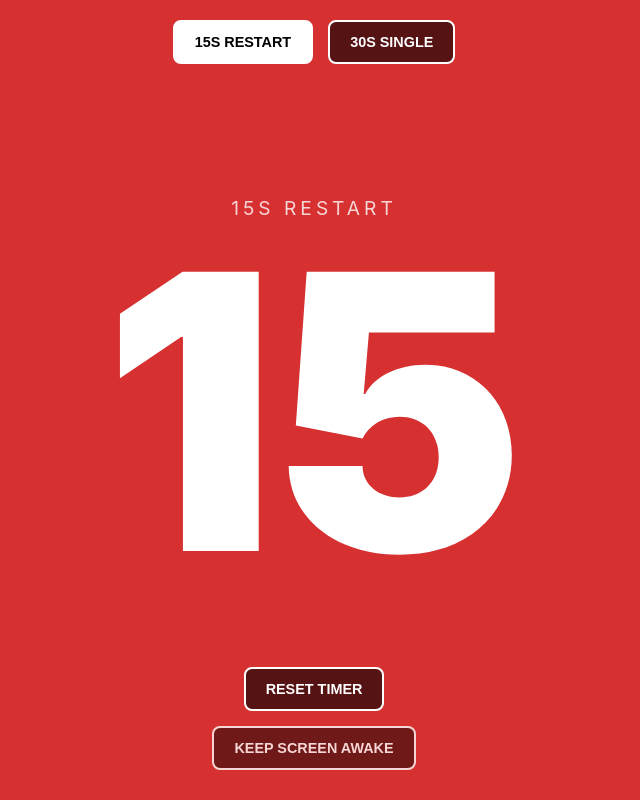
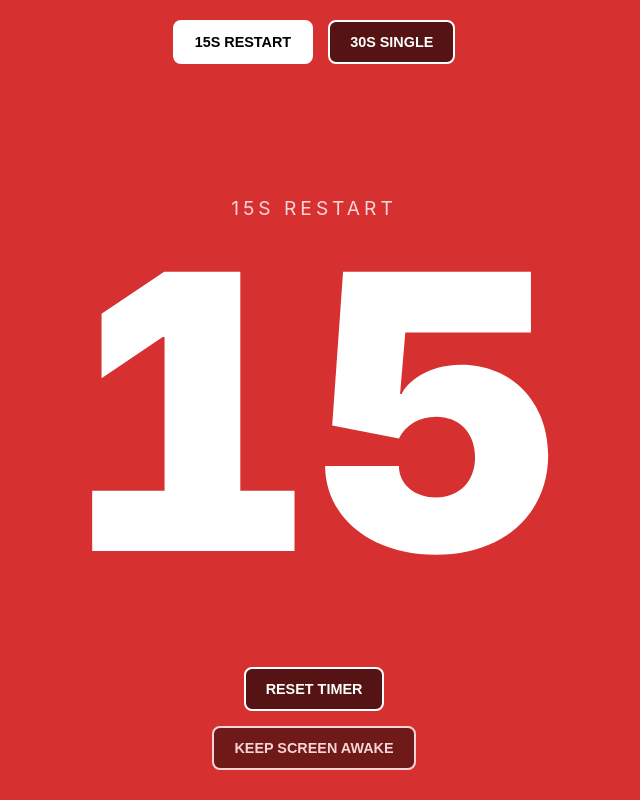
Before and after one commit to remy/tools, a plain HTML site: page buzzer/index.html in a window 1280 px wide. Shown: the whole page, without its empty margins (326-966 px from the left). Drawn offline with Linux system fonts and the light colour scheme.

Commit message:
fixed tabular count

```diff
--- a/buzzer/index.html
+++ b/buzzer/index.html
@@ -82,6 +82,7 @@
         line-height: 1;
         pointer-events: none;
         transition: transform 0.1s ease;
+        font-variant-numeric: tabular-nums;
       }
 
       #mode-label {
```
